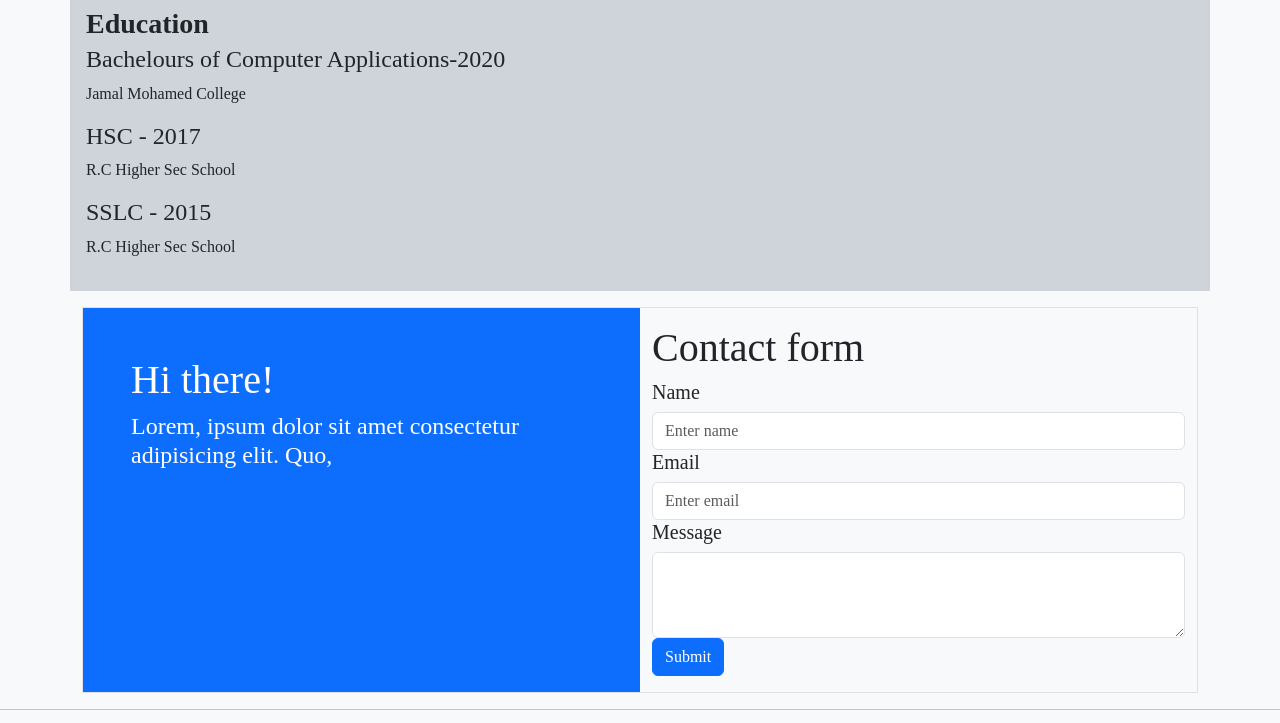
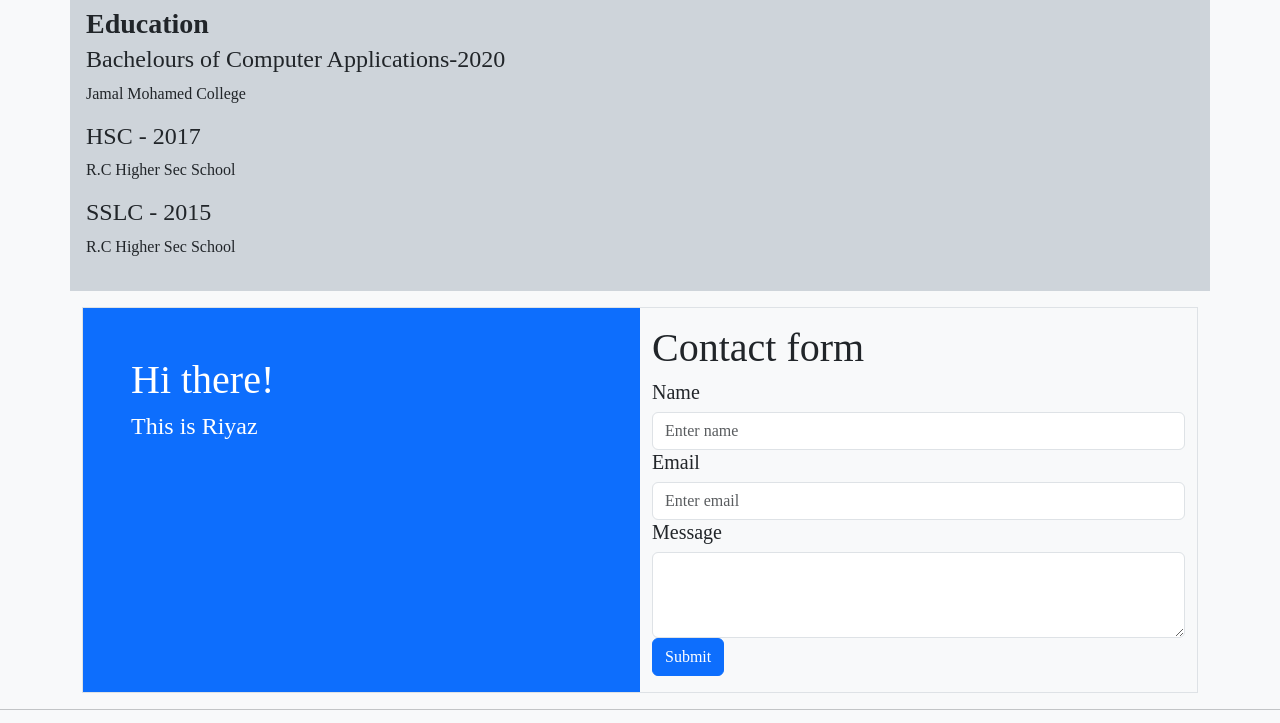
Before and after one commit to RiyazkhanM/myportfolio, a plain HTML site: page index.html in a window 1280 px wide. Shown: the part 1908-2631 px from the top of the page. Drawn offline with nearby package versions, Linux system fonts and the light colour scheme; a script that the page names is missing.

Commit message:
Update index.html

```diff
--- a/index.html
+++ b/index.html
@@ -173,7 +173,7 @@
                 <div class="col-md-6 p-5 bg-primary text-white">
                   <h1>Hi there!</h1>
                   <h4>
-                    Lorem, ipsum dolor sit amet consectetur adipisicing elit. Quo,
+                    This is Riyaz
                   </h4>
                 </div>
                 <div class="col-md-6 border-left py-3">
```
